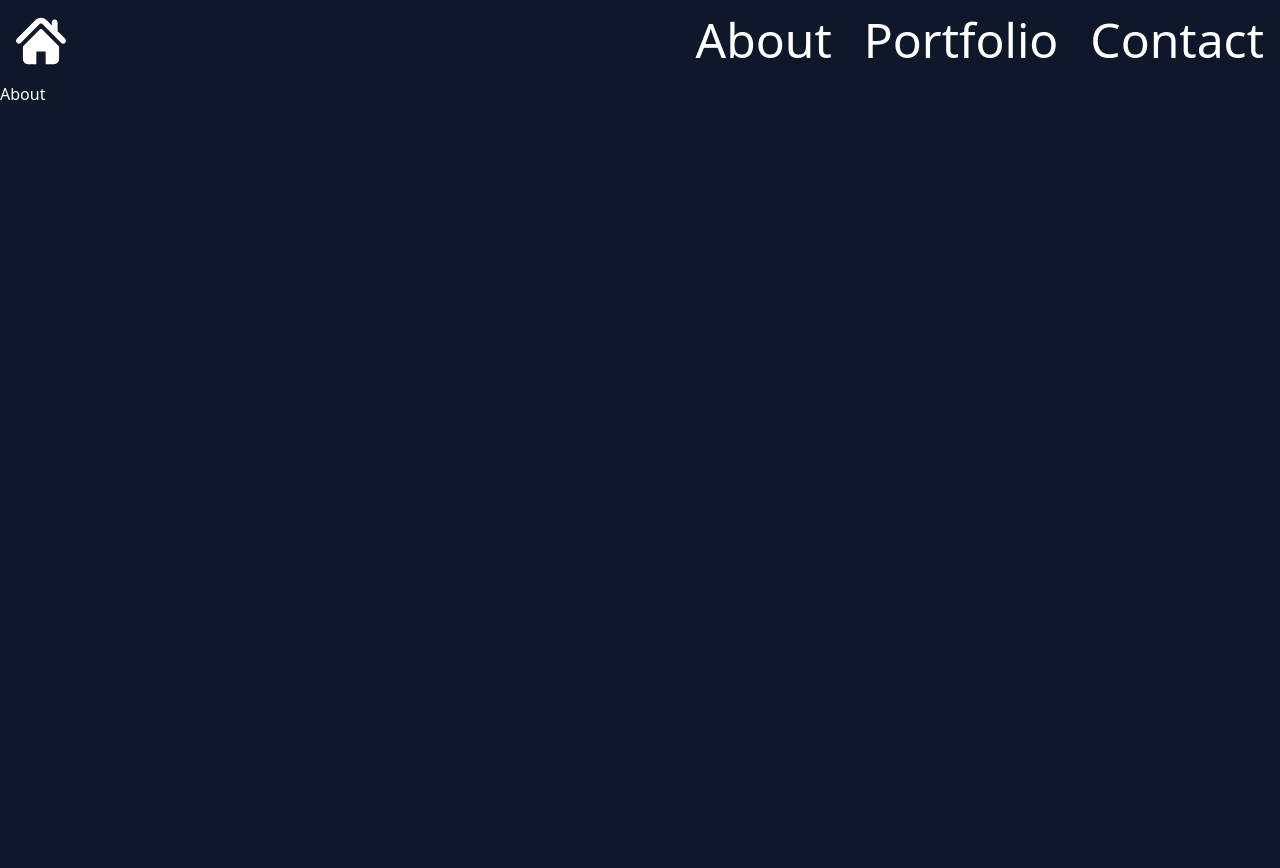
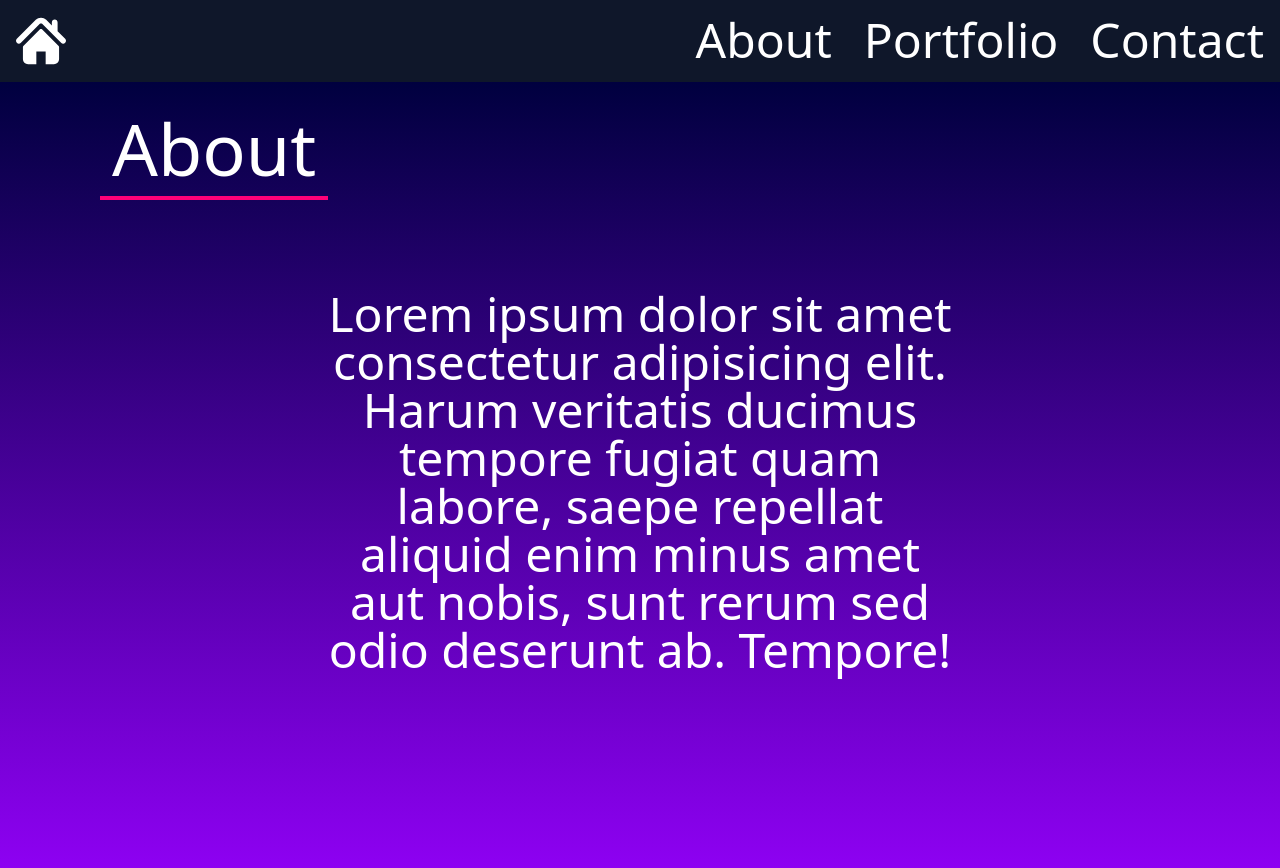
Before and after one commit to kilcorse-michael/redesign, a React (Vite) app: page /about in a window 1280 px wide. Shown: the top 868 px of the page. Before the commit the page ends 800 px from the top, so only its background shows below. Built offline with nearby package versions, Linux system fonts and the light colour scheme.

Commit message:
Begin About Page

```diff
--- a/src/components/Reachout.tsx
+++ b/src/components/Reachout.tsx
@@ -30,7 +30,7 @@ export default function Reachout() {
           <div className="w-4/5 md:w-2/5 my-10 md:my-0 border-b-4 border-r-4 p-1 text-center border-[#ff0178]">
             <h1 className="text-[#9001f5] text-4xl md:text-7xl">
               Explore my{" "}
-              <span className="text-white hover:drop-shadow-glow">
+              <span className="text-white  hover:drop-shadow-glow">
                 <Link to="/portfolio">Portfolio</Link>
               </span>{" "}
               or{" "}
--- a/src/components/TechSlide.tsx
+++ b/src/components/TechSlide.tsx
@@ -16,17 +16,13 @@ export default function TechSlide() {
   console.log(isMobile());
   return (
     <div className="flex flex-col md:flex-row items-center justify-center h-screen">
-      <div
-        className={` flex items-center justify-center text-center w-full h-full transition-colors duration-500 ${
-          ScrollDirection() === "down" ? "bg-[#ff0178]" : "bg-[#c2005b]"
-        }`}
-      >
+      <div className="flex items-center justify-center text-center w-full h-full transition-colors duration-500">
         <div className="w-3/4">
           <p className="md:m-10 content-center font-semibold text-5xl lg:text-7xl text-white">
             Specializing in the ever evolving{" "}
-            <span className="text-[#01008e]">web-based</span> ecosystem to
-            deliver a <span className="text-[#01008e]">clean</span> and{" "}
-            <span className="text-[#01008e]">modern</span> user experience.
+            <span className="text-[#9001f5]">web-based</span> ecosystem to
+            deliver a <span className="text-[#9001f5]">clean</span> and{" "}
+            <span className="text-[#9001f5]">modern</span> user experience.
           </p>
           {isMobile() ? (
             <div ref={parallaxMotion.ref} />
--- a/src/index.css
+++ b/src/index.css
@@ -51,12 +51,9 @@
   animation: pulse 3s infinite;
   animation-delay: 1.35s;
 }
-
-.path {
-  stroke-dasharray: 1;
-  stroke-dashoffset: 1;
-  animation: dash 3s linear alternate;
-  animation-fill-mode: forwards;
+.about-background {
+  background-image: linear-gradient(#00003f, #9001f5);
+  background-attachment: fixed;
 }
 
 @layer base {
--- a/src/pages/About.tsx
+++ b/src/pages/About.tsx
@@ -1,10 +1,42 @@
+import { Parallax } from "react-scroll-parallax";
 import Header from "../components/Header";
+import AboutSlide from "../components/AboutSlide";
 
 export default function About() {
   return (
     <>
       <Header />
-      <p className="text-white">About</p>
+      <div className="about-background overflow-hidden relative h-screen">
+        <div className="w-screen">
+          <h1 className="text-white fixed left-20 top-20 border-b-4 p-3 border-[#ff0178] text-7xl m-5">
+            About
+          </h1>
+          <div className="text-white flex text-center items-center justify-center flex-col text-5xl">
+            <div className="w-screen h-screen snap-y overflow-auto snap-mandatory">
+              <section className="snap-start h-screen mx-auto w-1/2 flex items-center justify-center">
+                Lorem ipsum dolor sit amet consectetur adipisicing elit. Harum
+                veritatis ducimus tempore fugiat quam labore, saepe repellat
+                aliquid enim minus amet aut nobis, sunt rerum sed odio deserunt
+                ab. Tempore!
+              </section>
+
+              <section className="snap-start h-screen w-1/2 mx-auto flex items-center justify-center">
+                Lorem ipsum dolor sit amet consectetur adipisicing elit. Harum
+                veritatis ducimus tempore fugiat quam labore, saepe repellat
+                aliquid enim minus amet aut nobis, sunt rerum sed odio deserunt
+                ab. Tempore!
+              </section>
+
+              <section className="snap-start h-screen w-1/2 mx-auto flex items-center justify-center">
+                Lorem ipsum dolor sit amet consectetur adipisicing elit. Harum
+                veritatis ducimus tempore fugiat quam labore, saepe repellat
+                aliquid enim minus amet aut nobis, sunt rerum sed odio deserunt
+                ab. Tempore!
+              </section>
+            </div>
+          </div>
+        </div>
+      </div>
     </>
   );
 }
```
